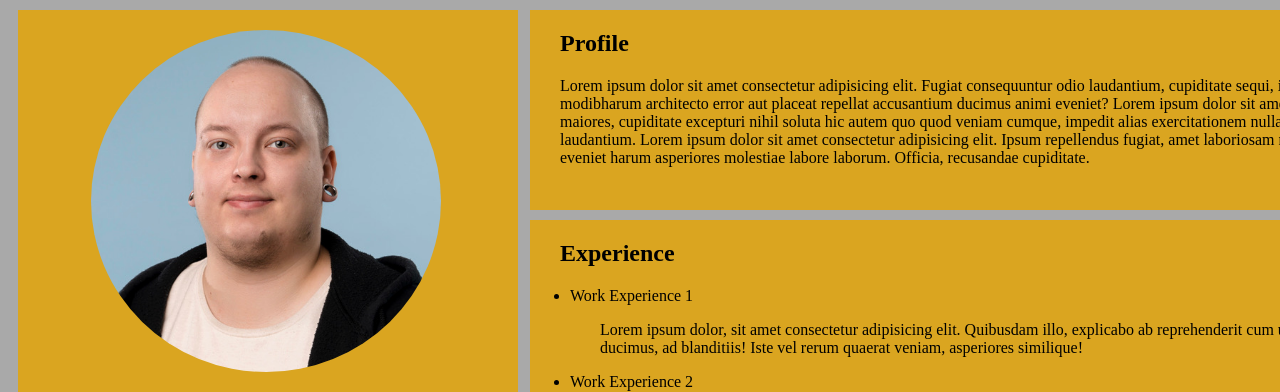
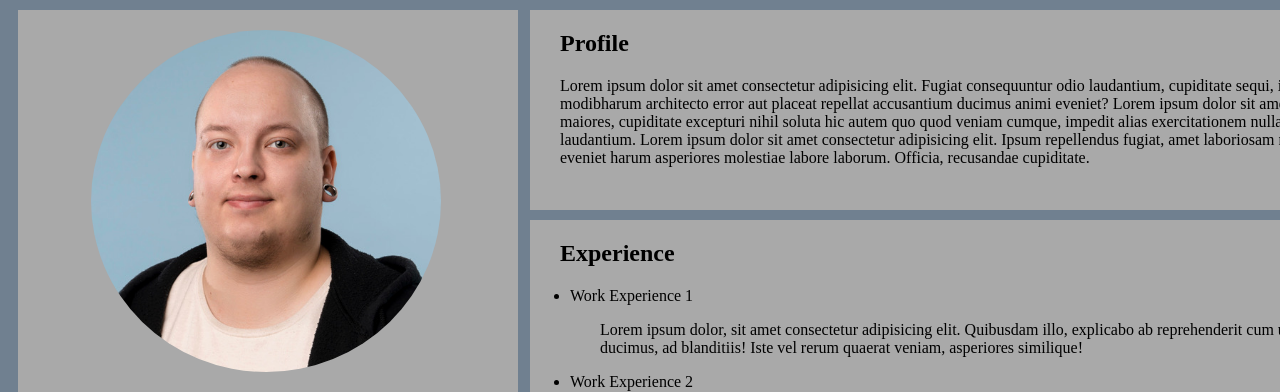
Before and after one commit to epalomak/simple_site, a plain HTML site: page index.html in a window 1280 px wide. Shown: the top 392 px of the page. Drawn offline with Linux system fonts and the light colour scheme.

Commit message:
changed colors

```diff
--- a/styles.css
+++ b/styles.css
@@ -4,7 +4,7 @@
 }
 
 #background{
-	background-color:darkgrey
+	background-color:slategrey;
 }
 
 img{
@@ -50,7 +50,7 @@ footer{
 }
 
 #box1{
-	background-color: goldenrod;
+	background-color:darkgrey;
 	width: 500px;
 	height: 1070px;
 	margin: 10px;
@@ -58,7 +58,7 @@ footer{
 }
 
 .box{
-	background-color:goldenrod;
+	background-color: darkgrey;
 	position: absolute;
 	width: 1000px;
 	margin: 10px;
```
